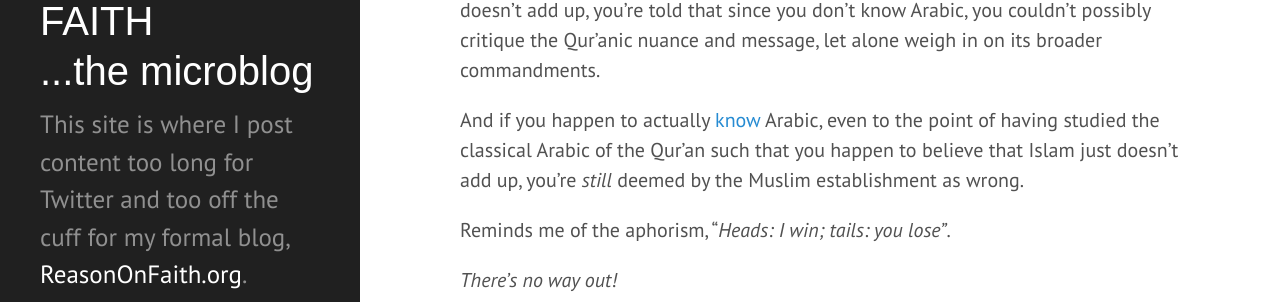
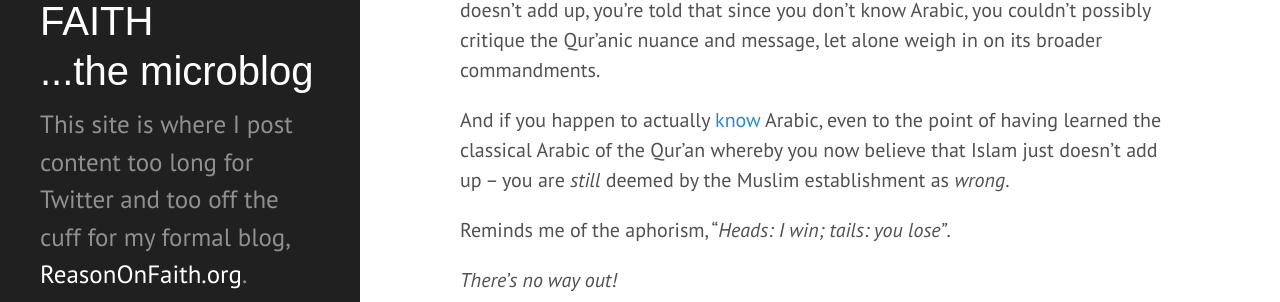
Before and after one commit to ReasonOnFaith/ReasonOnFaith.github.io, a Jekyll site: the page built from _posts/2016-03-28-understanding-arabic-to-understand-islam.markdown, in a window 1280 px wide and 900 px high, scrolled down 507 px. Shown: the part 204-506 px from the top of the window. Built offline with Jekyll 4.4.1, drawn with Linux system fonts in a browser that asks for light colours.

Commit message:
Post update: Understanding Arabic to Understand Islam

```diff
--- a/_posts/2016-03-28-understanding-arabic-to-understand-islam.markdown
+++ b/_posts/2016-03-28-understanding-arabic-to-understand-islam.markdown
@@ -16,7 +16,7 @@ Well, let's say you're a born Muslim or a prospective convert to Islam. None of
 
 However, when you've done your research and believe that Islamic theology just doesn't add up, you're told that since you don't know Arabic, you couldn't possibly critique the Qur'anic nuance and message, let alone weigh in on its broader commandments.
 
-And if you happen to actually [know](https://www.academia.edu/21461211/_My_Ordeal_with_the_Quran_and_God_in_the_Quran._By_Abbas_Abdul_Noor) Arabic, even to the point of having studied the classical Arabic of the Qur'an such that you happen to believe that Islam just doesn't add up, you're _still_ deemed by the Muslim establishment as wrong.
+And if you happen to actually [know](https://www.academia.edu/21461211/_My_Ordeal_with_the_Quran_and_God_in_the_Quran._By_Abbas_Abdul_Noor) Arabic, even to the point of having learned the classical Arabic of the Qur'an whereby you now believe that Islam just doesn't add up -- you are _still_ deemed by the Muslim establishment as _wrong_.
 
 Reminds me of the aphorism, "_Heads: I win; tails: you lose"_.
 
```
